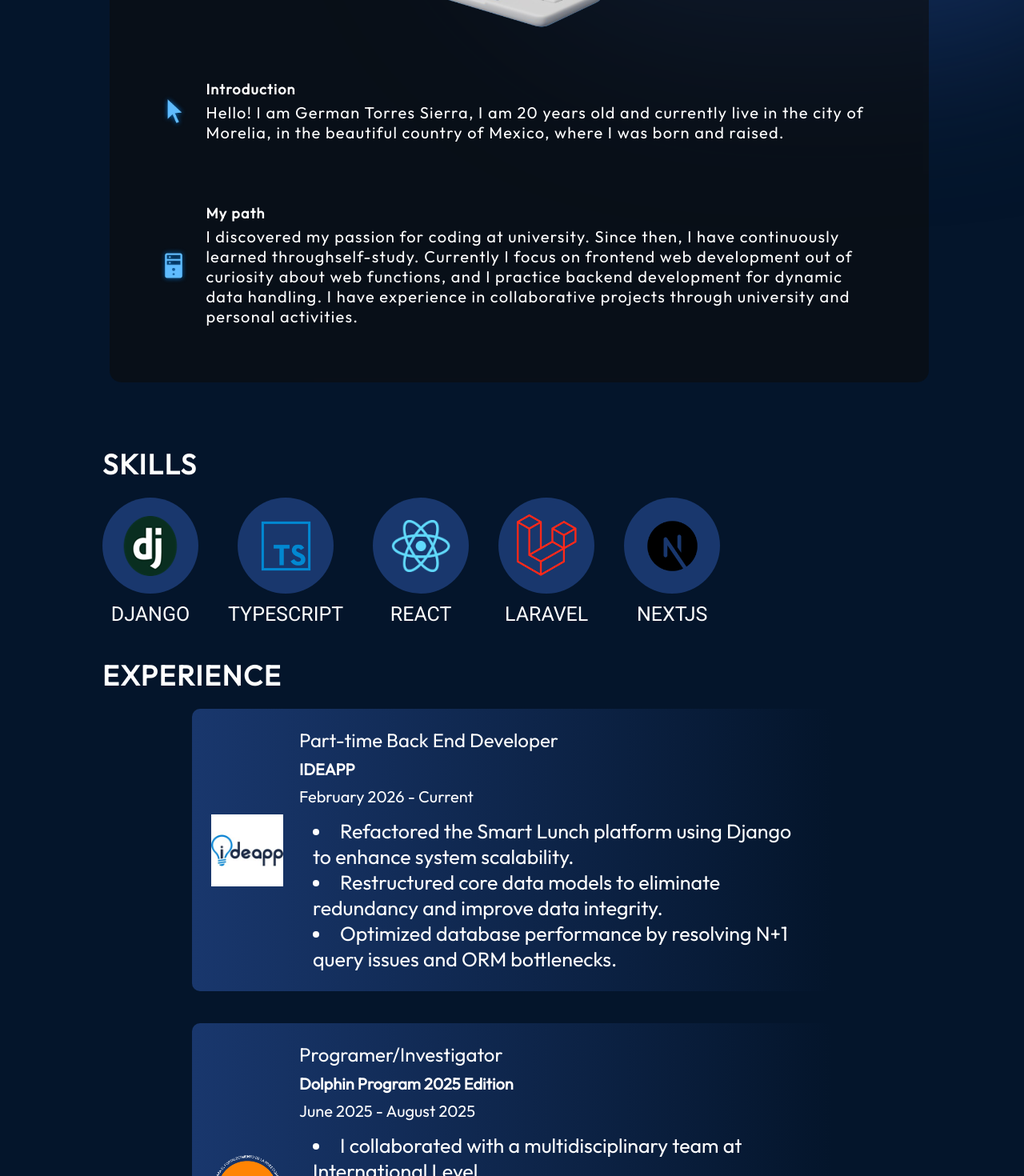
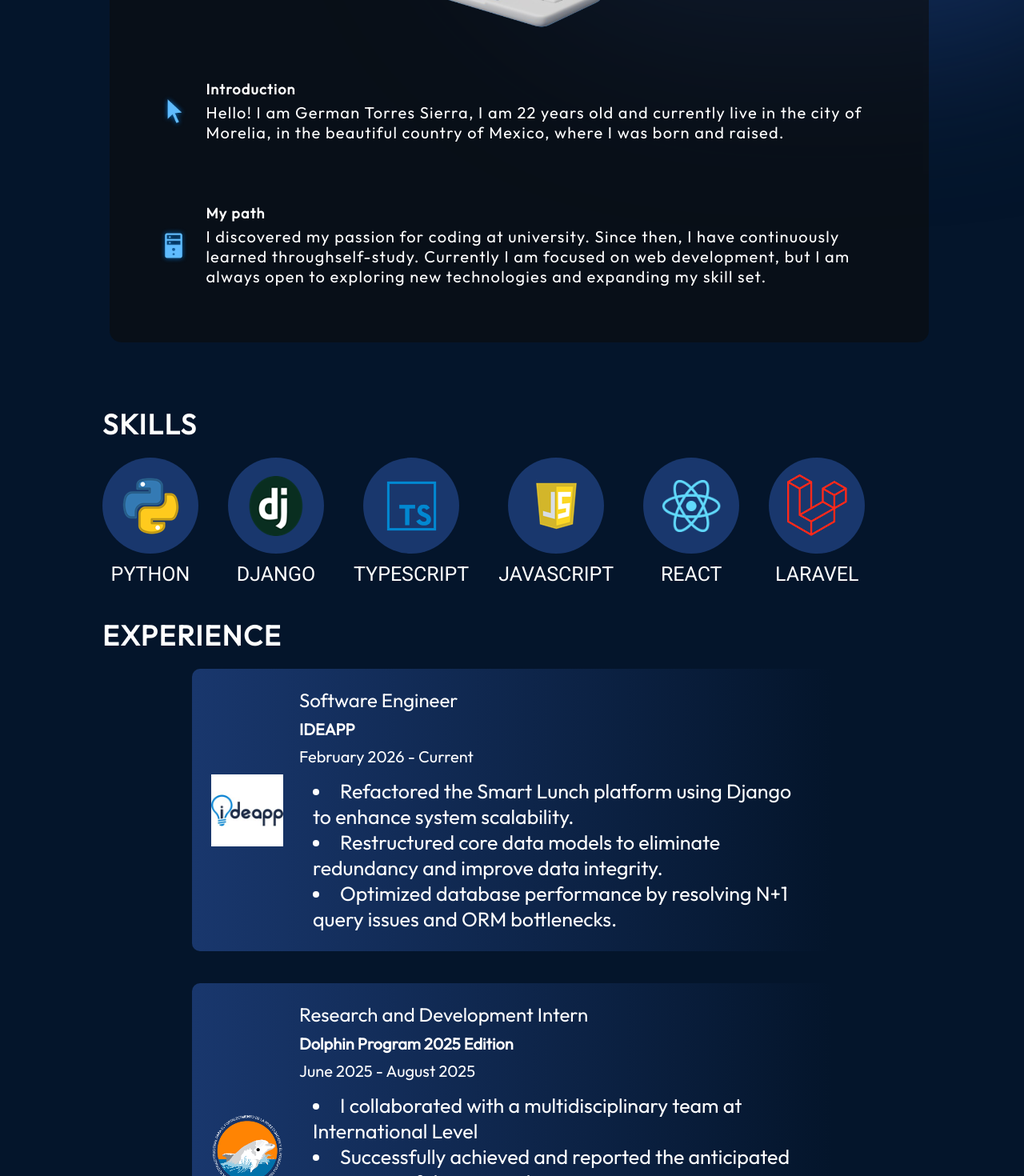
Before and after one commit to Gerts18/Portfolio, a React (Vite) app: page / in a window 1280 px wide. Shown: the part 980-2450 px from the top of the page at 80% size. Built offline with nearby package versions, Linux system fonts and the light colour scheme.

Commit message:
Change in some important info

```diff
--- a/src/components/About/About.jsx
+++ b/src/components/About/About.jsx
@@ -1,4 +1,4 @@
-import React from 'react'
+
 import { getImageUrl } from '../../utils'
 import styles from './About.module.css'
 import Information from '../Information/Information'
@@ -12,11 +12,11 @@ const About = () => {
             </div>
             <div className={styles.informationItems}>
                 <Information title={'Introduction'}
-                    description={'Hello! I am German Torres Sierra, I am 20 years old and currently live in the city of Morelia, in the beautiful country of Mexico, where I was born and raised.'}
+                    description={'Hello! I am German Torres Sierra, I am 22 years old and currently live in the city of Morelia, in the beautiful country of Mexico, where I was born and raised.'}
                     path={'about/cursorIcon.png'}
                 />
                 <Information title={'My path'}
-                    description={'I discovered my passion for coding at university. Since then, I have continuously learned throughself-study. Currently I focus on frontend web development out of curiosity about web functions, and I practice backend development for dynamic data handling. I have experience in collaborative projects through university and personal activities.'}
+                    description={'I discovered my passion for coding at university. Since then, I have continuously learned throughself-study. Currently I  am focused on web development, but I am always open to exploring new technologies and expanding my skill set.'}
                     path={'about/serverIcon.png'}
                 />
                 {/* <Information title={'Hobbies'}
--- a/src/components/Experience/Experience.jsx
+++ b/src/components/Experience/Experience.jsx
@@ -1,4 +1,4 @@
-import React from 'react'
+
 
 import skills from '../../data/skills.json'
 import history from '../../data/history.json'
--- a/src/components/Hero/Hero.jsx
+++ b/src/components/Hero/Hero.jsx
@@ -1,4 +1,4 @@
-import React from 'react'
+
 import { getImageUrl } from '../../utils'
 import styles from './Hero.module.css'
 import resumePDF from '../../../assets/files/German-Torres-Resume.pdf'
@@ -25,7 +25,7 @@ const Hero = () => {
         <div className={styles.content}>
             <h1 className={styles.title}>Hi, I'm German</h1>
             <p className={styles.description}>
-                I am a Software Developer.
+                I am a Software Engineer.
                 <br></br>
                 Take a look of what I am capable of.
             </p>
--- a/src/components/Projects/ProjectCard.jsx
+++ b/src/components/Projects/ProjectCard.jsx
@@ -1,4 +1,3 @@
-import React from 'react'
 import { getImageUrl } from '../../utils'
 import style from './ProjectCard.module.css'
 
@@ -24,7 +23,10 @@ const ProjectCard = ({project : {title, imageSrc, description, skills, demo, sou
                     }
                 </ul>
                 <div className={style.links}>
-                    <a className={style.link} href={source} target='_blank'>Source</a>
+                    {
+                        source == '' ? <></> :
+                        <a className={style.link} href={source} target='_blank'>Source</a>
+                    }
                     {
                         demo == '' ? <></> :
                         <a className={style.link} href={demo} target='_blank'>Demo</a>
--- a/src/data/education.json
+++ b/src/data/education.json
@@ -4,7 +4,7 @@
         "organization": "One Oracle Next Education Bootcamp",
         "startDate": "January 2024",
         "endDate": "July 2024",
-        "experiences": ["I learned about Web Developing", "Specialization on Front End"],
+        "experiences": ["I learned the foundations of web development", "Specialization on Front End"],
         "imageSrc": "history/alura.png"
     },
     {
@@ -12,7 +12,7 @@
         "organization": "Instituto Tecnológico de Morelia",
         "startDate": "August 2021",
         "endDate": "December 2025",
-        "experiences": ["Learned basic concepts of programming", "Adquired Knowledge about Computer Architecture", "Learned about Operating Sytems", "Practiced my capacity of collaboration in teams"],
+        "experiences": ["Learned basic concepts of programming", "Adquired Knowledge about Computers Architecture", "Learned about Operating Sytems", "Practiced my capacity of collaboration in teams"],
         "imageSrc": "history/Itmorelia.png"
     }
 ]
--- a/src/data/history.json
+++ b/src/data/history.json
@@ -1,6 +1,6 @@
 [
     {
-        "role": "Part-time Back End Developer",
+        "role": "Software Engineer",
         "organization": "IDEAPP ",
         "startDate": "February 2026",
         "endDate": "Current",
@@ -12,7 +12,7 @@
         "imageSrc": "history/ideapp.jpg"
     },
     {
-        "role": "Programer/Investigator",
+        "role": "Research and Development Intern",
         "organization": "Dolphin Program 2025 Edition",
         "startDate": "June 2025",
         "endDate": "August 2025",
@@ -25,8 +25,8 @@
         "imageSrc": "history/DELFIN.png"
     },
     {
-        "role": "Full Stack Web Developer",
-        "organization": "University Social Service",
+        "role": "Full Stack Developer",
+        "organization": "Instituto Tecnológico de Morelia",
         "startDate": "January 2025",
         "endDate": "June 2025",
         "experiences": [
@@ -37,7 +37,7 @@
         "imageSrc": "history/TEC.png"
     },
     {
-        "role": "Part-time Software Developer",
+        "role": "Full Stack Developer",
         "organization": "Freelancer",
         "startDate": "July 2024",
         "endDate": "December 2024",
@@ -49,7 +49,7 @@
         "imageSrc": "history/Freelancer.png"
     },
     {
-        "role": "Programer/Investigator",
+        "role": "Research and Development Intern",
         "organization": "Dolphin Program 2023 Edition",
         "startDate": "June 2023",
         "endDate": "August 2023",
--- a/src/data/projects.json
+++ b/src/data/projects.json
@@ -1,14 +1,22 @@
 [
+  {
+      "title": "Smart Lunch Management Platform.",
+      "imageSrc": "projects/smartlunch.png",
+      "description": "Built a comprehensive cafeteria management backend using Django REST Framework to automate inventory, sales, and personnel workflows with a focus on scalability and administrative ease.",
+      "skills": ["Python: Django REST framework"],
+      "demo": "https://www.smartlunch.mx/",
+      "source": ""
+  },
   {
       "title": "Inventory Management System",
       "imageSrc": "projects/inventory.png",
-      "description": "This web site is my biggest project to date, showcasing my skills in full-stack development. Using laravel with react started kit, I was able to create a robust and scalable application, with roles, middleware, and a well-structured database that allows you to manage inventory efficiently.",
+      "description": "In this project, I showcase my skills in full-stack development. Using laravel with the react started kit, I was able to create a robust and scalable application, with roles, middlewares, and a well-structured database that allows you to manage inventory efficiently.",
       "skills": ["Typescript: React", "PHP: Laravel"],
       "demo": "",
       "source": "https://github.com/Gerts18/SISTEMA_INVENTARIOS"
     },
     {
-      "title": "Pokemon API",
+      "title": "Pokedex Explorer",
       "imageSrc": "projects/poke.png",
       "description": "I developed a web page that integrates the Pokémon API to display various Pokémon data, such as their names, types, and stats. The website allows users to search for specific Pokémon and view detailed information retrieved from the API in real-time, offering an interactive experience.",
       "skills": ["JavaScript: React, Vite"],
@@ -16,7 +24,7 @@
       "source": "https://github.com/Gerts18/PokeApi"
     },
     {
-      "title": "Los Revolucionarios",
+      "title": "Dynamic Restaurant Website",
       "imageSrc": "projects/revo.png",
       "description": "Website developed for a restaurant based on the owner's requirements to provide customers with information about their services. Additionally, administrative functions were included to allow the owner to modify the content as needed. ",
       "skills": ["JavaScript: React", "Python: Django", "Vite"],
@@ -24,7 +32,7 @@
       "source": "https://github.com/M0ORI/los_revolucionarios"
     },
     {
-      "title": "Alura Geek",
+      "title": "Product Management App",
       "imageSrc": "projects/AluraGeek.png",
       "description": "This web application enables you to manage products efficiently. It allows you to create and delete products, ensuring your product list is always current. Additionally, the app includes features like form validations and custom messages to enhance user experience and data integrity.",
       "skills": ["JavaScript", "HTML", "CSS"],
@@ -32,7 +40,7 @@
       "source": "https://github.com/Gerts18/AluraGeek"
     },
     {
-      "title": "SIM - CLE",
+      "title": "Modular Integral System - CLE",
       "imageSrc": "projects/cle.png",
       "description": "Built a scalable institutional website with dynamic Livewire components for real-time validation, delivering features across sprints in collaboration with cross-functional teams while adhering to Git best practices.",
       "skills": ["PHP: Laravel"],
@@ -40,15 +48,7 @@
       "source": ""
     },
     {
-      "title": "Ficmac - Health Page",
-      "imageSrc": "projects/ficmac.png",
-      "description": "To learn Nextjs I build a web site along site a team of companions. With this project, I gained valuable experience in web applications using modern frameworks, working in a collaborative environment.",
-      "skills": ["Typescript: Nextjs"],
-      "demo": "https://ficmac-health-page-v2.onrender.com/",
-      "source": "https://github.com/Gerts18/health-page"
-    },
-    {
-      "title": "Computer Vision Project",
+      "title": "Computer Vision Detection project",
       "imageSrc": "projects/PapayasDetection.png",
       "description": "I was part of a team work in a two-month project where the primary focus was on utilizing neural networks and computer vision methods, specifically in Python and the main subject was about detecting the maturity of fruits.",
       "skills": ["Python", "OpenCV", "Ultralytics"],
--- a/src/data/skills.json
+++ b/src/data/skills.json
@@ -1,4 +1,8 @@
 [
+    {
+        "title": "PYTHON",
+        "imageSrc": "skills/python.png"
+    },
     {
         "title": "DJANGO",
         "imageSrc": "skills/django.png"
@@ -8,15 +12,15 @@
         "imageSrc": "skills/typescript.png"
     },
     {
+        "title": "JAVASCRIPT",
+        "imageSrc": "skills/JS.png"
+    },
+    {
         "title": "REACT",
         "imageSrc": "skills/react.png"
     },
     {
         "title": "LARAVEL",
         "imageSrc": "skills/Laravel.png"
-    },
-    {
-        "title": "NEXTJS",
-        "imageSrc": "skills/nextjs.png"
     }
 ]
```
Also changed, not shown: assets/projects/smartlunch.png (added).
